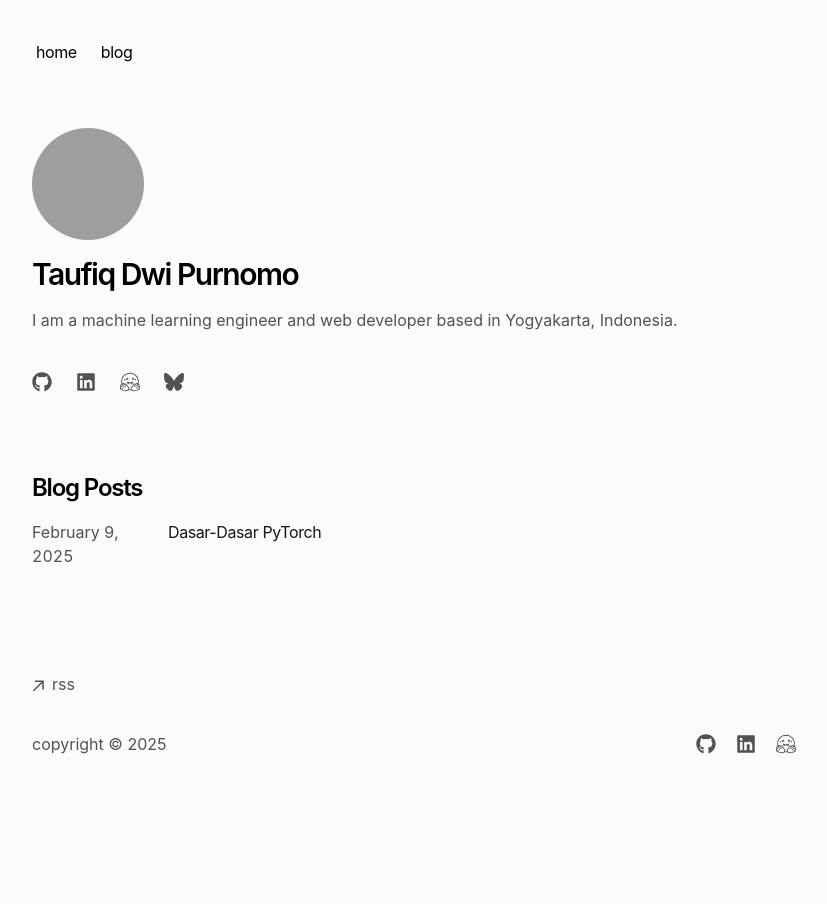
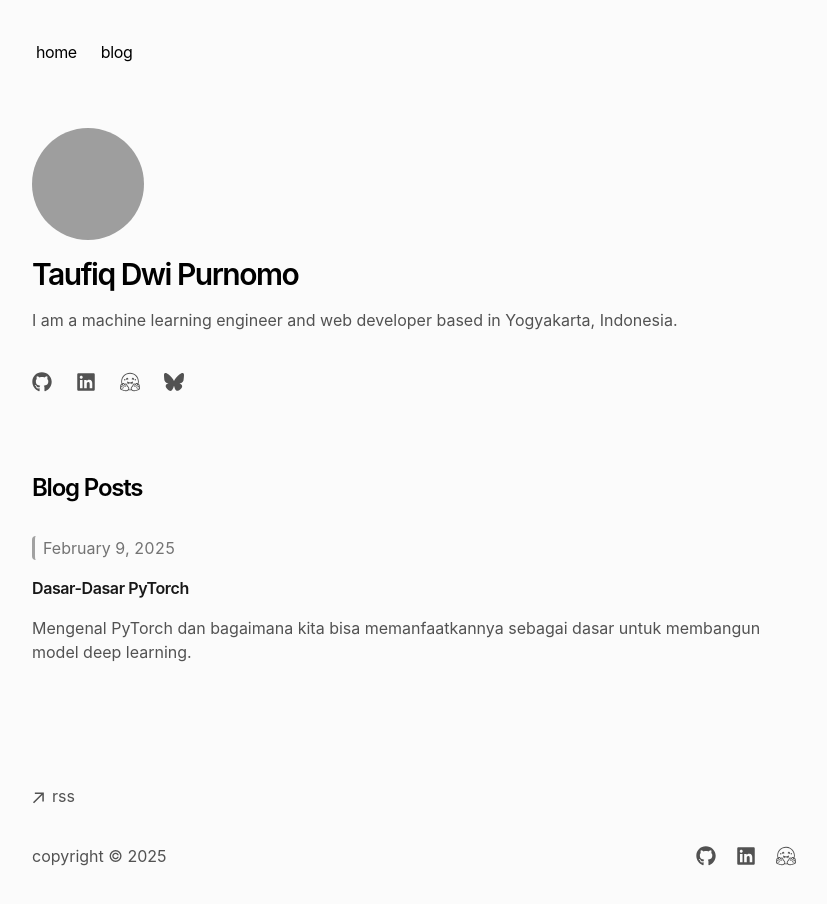
Before and after one commit to taufiqdp/portfolio, a Next.js app: page / in a window 1280 px wide. Shown: the top 904 px of the page, without its empty margins (224-1051 px from the left). Before the commit the page ends 820 px from the top, so only its background shows below. Built offline with nearby package versions, Linux system fonts and the light colour scheme; grey boxes are pictures that could not be loaded.

Commit message:
style: blog post layout and text visibility

```diff
--- a/app/components/posts.tsx
+++ b/app/components/posts.tsx
@@ -22,13 +22,14 @@ export function BlogPosts() {
             className="flex flex-col space-y-1 mb-4"
             href={`/blog/${post.slug}`}
           >
-            <div className="w-full flex flex-col md:flex-row space-x-0 md:space-x-2">
-              <p className="text-neutral-600 w-[128px] tabular-nums">
+            <div className="w-full flex flex-col space-y-4 -mx-2 md:-mx-4 p-2 md:p-4 hover:bg-gray-100 rounded-2xl">
+              <p className="text-neutral-500 tabular-nums border-l-3 rounded-sm border-l-neutral-400 pl-2">
                 {formatDate(post.metadata.publishedAt, false)}
               </p>
-              <p className="text-neutral-900 tracking-tight hover:underline hover:underline-offset-2">
+              <p className="text-neutral-900 tracking-tight font-semibold hover:underline hover:underline-offset-2">
                 {post.metadata.title}
               </p>
+              <p className="text-neutral-600">{post.metadata.summary}</p>
             </div>
           </Link>
         ))}
```
